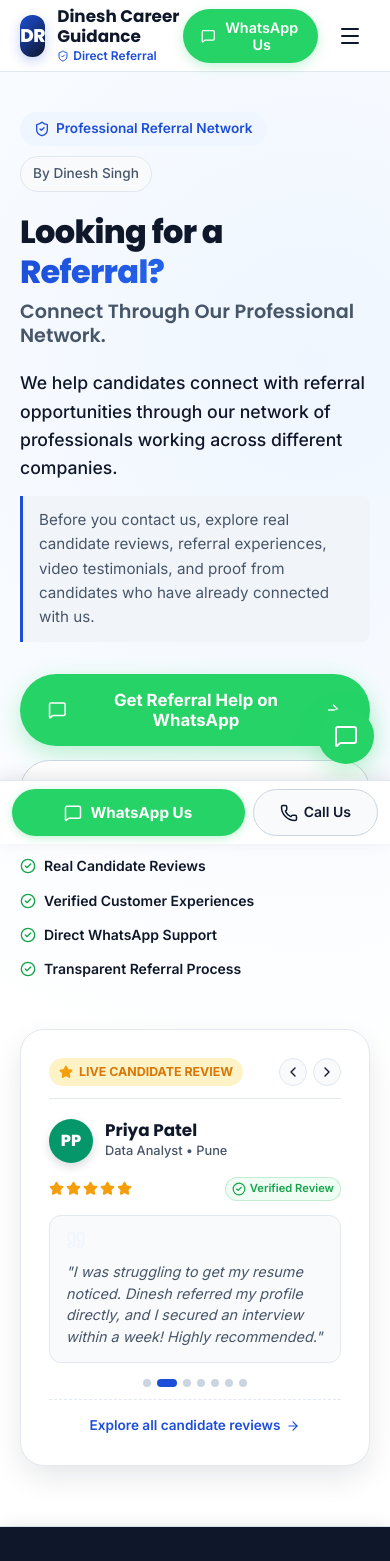
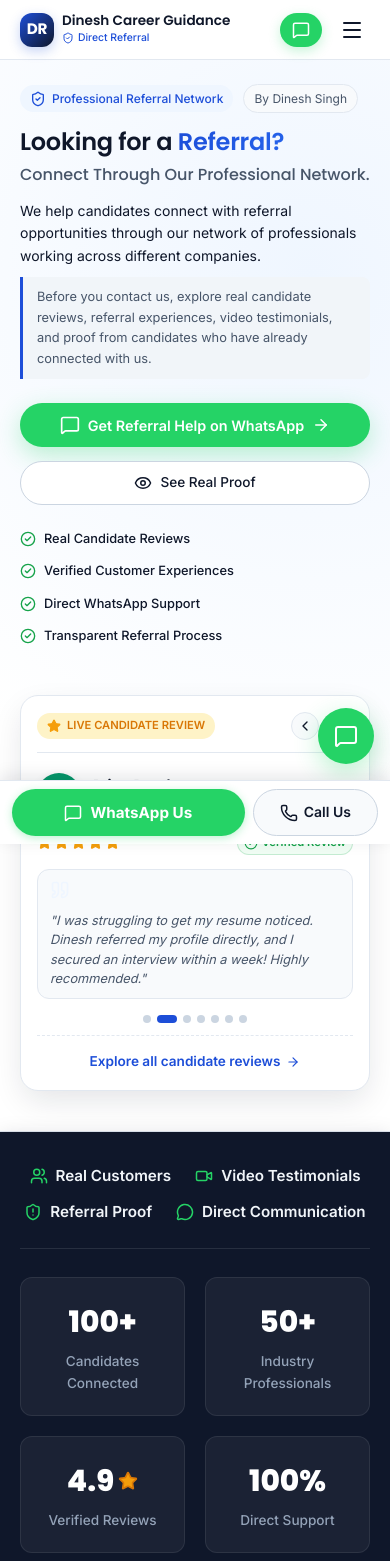
Before and after one commit to AnonymousSudh/Dinesh-referral, a React (Vite) app: page / in a window 390 px wide. Shown: the top 1561 px of the page. Built offline with nearby package versions, Linux system fonts and the light colour scheme.

Commit message:
feat: implement granular responsive design updates for mobile and small-screen devices across hero and navbar components

```diff
--- a/src/components/Hero/Hero.module.css
+++ b/src/components/Hero/Hero.module.css
@@ -386,12 +386,122 @@
 
 @media (max-width: 768px) {
   .heroSection {
-    padding: 40px 0 60px 0;
+    padding: 32px 0 48px 0;
   }
   .mainTitle {
-    font-size: 2rem;
+    font-size: 1.75rem;
+    font-weight: 700;
   }
   .subTitle {
-    font-size: 1.2rem;
+    font-size: 1.1rem;
+    font-weight: 500;
+  }
+  .description {
+    font-size: 0.95rem;
+    font-weight: 400;
+  }
+  .trustNote {
+    font-size: 0.85rem;
+    padding: 10px 14px;
+  }
+  .primaryWhatsappBtn {
+    font-size: 0.95rem;
+    font-weight: 600;
+    padding: 14px 22px;
+  }
+  .secondaryReviewBtn {
+    font-size: 0.9rem;
+    font-weight: 500;
+    padding: 12px 20px;
+  }
+  .bulletItem {
+    font-size: 0.8rem;
+    font-weight: 500;
+  }
+  .reviewSliderCard {
+    padding: 20px;
+    min-height: 280px;
+  }
+  .reviewerName {
+    font-size: 0.95rem;
+    font-weight: 600;
+  }
+  .reviewQuote {
+    font-size: 0.825rem;
+  }
+  .headerTag {
+    font-size: 0.7rem;
+    font-weight: 600;
   }
 }
+
+/* Small phones */
+@media (max-width: 480px) {
+  .heroSection {
+    padding: 24px 0 40px 0;
+  }
+  .mainTitle {
+    font-size: 1.5rem;
+    font-weight: 600;
+    letter-spacing: -0.01em;
+  }
+  .subTitle {
+    font-size: 1rem;
+    font-weight: 500;
+    margin-bottom: 14px;
+  }
+  .description {
+    font-size: 0.875rem;
+    font-weight: 400;
+    margin-bottom: 10px;
+  }
+  .badgeGroup {
+    margin-bottom: 14px;
+  }
+  .trustBadge {
+    font-size: 0.75rem;
+    font-weight: 500;
+    padding: 4px 10px;
+  }
+  .founderTag {
+    font-size: 0.75rem;
+    font-weight: 400;
+    padding: 4px 10px;
+  }
+  .trustNote {
+    font-size: 0.8rem;
+    margin-bottom: 24px;
+  }
+  .ctaGroup {
+    margin-bottom: 24px;
+  }
+  .primaryWhatsappBtn {
+    font-size: 0.9rem;
+    font-weight: 600;
+    padding: 12px 18px;
+    gap: 8px;
+  }
+  .secondaryReviewBtn {
+    font-size: 0.85rem;
+    font-weight: 500;
+    padding: 10px 16px;
+  }
+  .reviewSliderCard {
+    padding: 16px;
+    min-height: 260px;
+    border-radius: var(--radius-lg);
+  }
+  .reviewerName {
+    font-size: 0.9rem;
+    font-weight: 600;
+  }
+  .reviewerRole {
+    font-size: 0.725rem;
+  }
+  .reviewQuote {
+    font-size: 0.8rem;
+  }
+  .quoteWrapper {
+    padding: 10px 12px;
+  }
+}
--- a/src/components/Navbar/Navbar.module.css
+++ b/src/components/Navbar/Navbar.module.css
@@ -217,3 +217,96 @@
   padding: 14px;
   border-radius: var(--radius-md);
 }
+
+/* ─── Mobile-specific Navbar Fixes ─── */
+@media (max-width: 480px) {
+  .navbar {
+    height: 60px;
+  }
+  .logoBadge {
+    width: 34px;
+    height: 34px;
+  }
+  .logoText {
+    font-size: 0.95rem;
+    font-weight: 700;
+  }
+  .brand {
+    gap: 8px;
+  }
+  .brandDetails {
+    gap: 1px;
+  }
+  .businessName {
+    font-size: 0.85rem;
+    font-weight: 600;
+  }
+  .brandTagline {
+    font-size: 0.65rem;
+    font-weight: 500;
+  }
+  .whatsappBtn {
+    padding: 8px 12px;
+    font-size: 0.8rem;
+  }
+  .whatsappBtn span {
+    display: none;
+  }
+  .hamburgerBtn {
+    padding: 6px;
+  }
+  .mobileNavLink {
+    font-size: 0.95rem;
+    font-weight: 500;
+    padding: 6px 0;
+  }
+  .activeMobileNavLink {
+    font-weight: 600;
+  }
+  .mobileDrawer {
+    top: 60px;
+    padding: 16px;
+  }
+  .mobileNavList {
+    gap: 10px;
+  }
+  .mobileWhatsappBtn {
+    font-size: 0.9rem;
+    font-weight: 500;
+    padding: 12px;
+  }
+}
+
+@media (min-width: 481px) and (max-width: 768px) {
+  .navbar {
+    height: 64px;
+  }
+  .logoBadge {
+    width: 36px;
+    height: 36px;
+  }
+  .logoText {
+    font-size: 1rem;
+    font-weight: 700;
+  }
+  .businessName {
+    font-size: 0.9rem;
+    font-weight: 600;
+  }
+  .brandTagline {
+    font-size: 0.7rem;
+    font-weight: 500;
+  }
+  .whatsappBtn {
+    padding: 8px 14px;
+    font-size: 0.85rem;
+    font-weight: 500;
+  }
+  .mobileNavLink {
+    font-size: 0.95rem;
+    font-weight: 500;
+  }
+  .mobileDrawer {
+    top: 64px;
+  }
+}
--- a/src/index.css
+++ b/src/index.css
@@ -155,12 +155,52 @@ img {
 
 @media (max-width: 768px) {
   .section-title-group {
-    margin-bottom: 32px;
+    margin-bottom: 28px;
   }
   .section-heading {
-    font-size: 1.75rem;
+    font-size: 1.5rem;
+    font-weight: 700;
   }
   .section-subtitle {
-    font-size: 0.975rem;
+    font-size: 0.9rem;
+  }
+  .section-tag {
+    font-size: 0.75rem;
+    padding: 5px 12px;
   }
 }
+
+/* ─── Small phone overrides (iPhone SE, small Androids) ─── */
+@media (max-width: 480px) {
+  :root {
+    --navbar-height: 60px;
+  }
+  h1, h2, h3, h4, h5, h6 {
+    font-weight: 600;
+  }
+  h1 { font-size: 1.6rem; }
+  h2 { font-size: 1.35rem; }
+  h3 { font-size: 1.15rem; }
+  .section-heading {
+    font-size: 1.35rem;
+    font-weight: 600;
+    letter-spacing: -0.01em;
+  }
+  .section-subtitle {
+    font-size: 0.85rem;
+    line-height: 1.5;
+  }
+  .section-tag {
+    font-size: 0.7rem;
+    font-weight: 500;
+    padding: 4px 10px;
+  }
+}
+
+/* ─── iOS / Android text rendering fix ─── */
+@supports (-webkit-touch-callout: none) {
+  body {
+    -webkit-text-size-adjust: 100%;
+    text-rendering: optimizeLegibility;
+  }
+}
```
